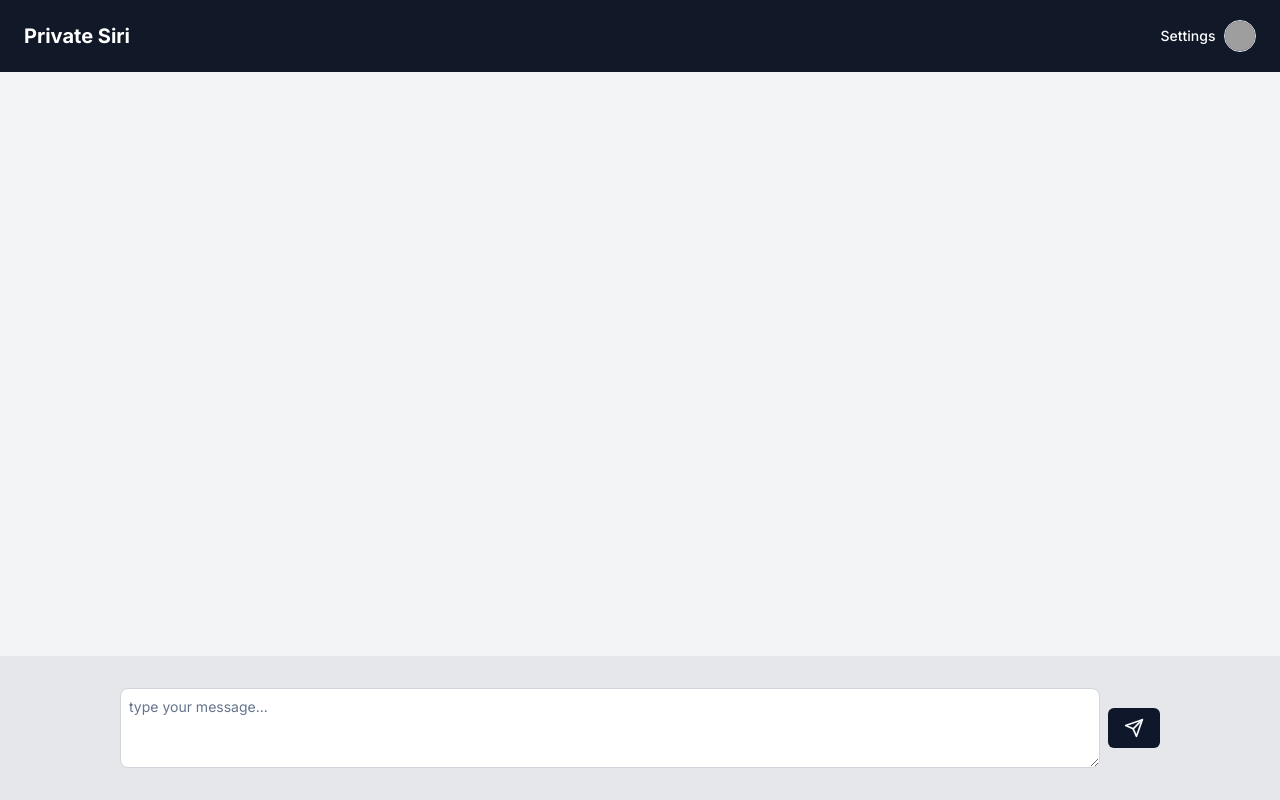
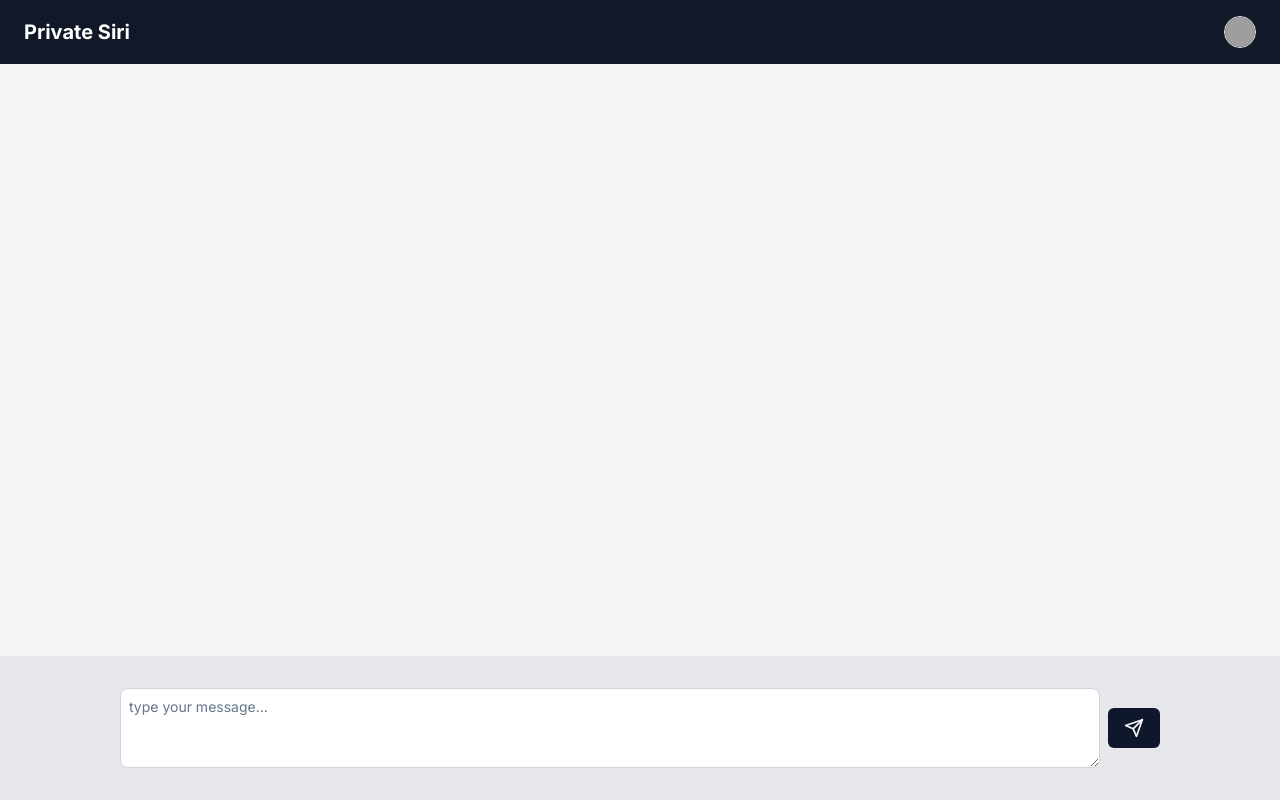
Before and after one commit to Constellate-AI/voice-chat, a Next.js app in the folder frontend/: page / in a window 1280 px wide. Built offline with nearby package versions, Linux system fonts and the light colour scheme; grey boxes are pictures that could not be loaded.

Commit message:
feat: prompt form & formatting

```diff
--- a/frontend/src/app/page.tsx
+++ b/frontend/src/app/page.tsx
@@ -15,14 +15,14 @@
     return (
 
         //  Header Bar
-        <main className={'flex min-h-screen flex-col items-center justify-between w-screen'}>
+        <main className={'flex min-h-screen max-h-screen flex-col items-center justify-between w-screen'}>
             <header className={'bg-gray-900 text-white py-4 px-6 flex items-center justify-between w-full'}>
                 <h1 className={'text-xl font-bold'}> Private Siri</h1>
                 <div className={'flex flex-row items-center gap-4'}>
-                    <Button variant={'ghost'} size={'icon'}>
+                    {/*<Button variant={'ghost'} size={'icon'}>
                         <SettingsIcon className={'h-5 w-5'}/>
                         <span className={'src-only'}>Settings</span>
-                    </Button>
+                    </Button>*/}
                     <Avatar className={'w-8 h-8 border'} style={inter.style}>
                         <AvatarImage src={'/placeholder.svg'} alt={'avatar'}/>
                         <AvatarFallback className={'text-gray-900'}>KM</AvatarFallback>
--- a/frontend/src/components/prompt-form.tsx
+++ b/frontend/src/components/prompt-form.tsx
@@ -20,7 +20,7 @@
                     onChange={handleInputChange}
                 />
                 <form onSubmit={handleSubmit} className={'cursor-pointer'}>
-                    <Button className={'cursor-pointer'} >
+                    <Button className={'cursor-pointer z-10'} >
                         <SendIcon className={'w-5 h-5'}/>
                         <span className={'sr-only'}>Send</span>
                     </Button>
```
